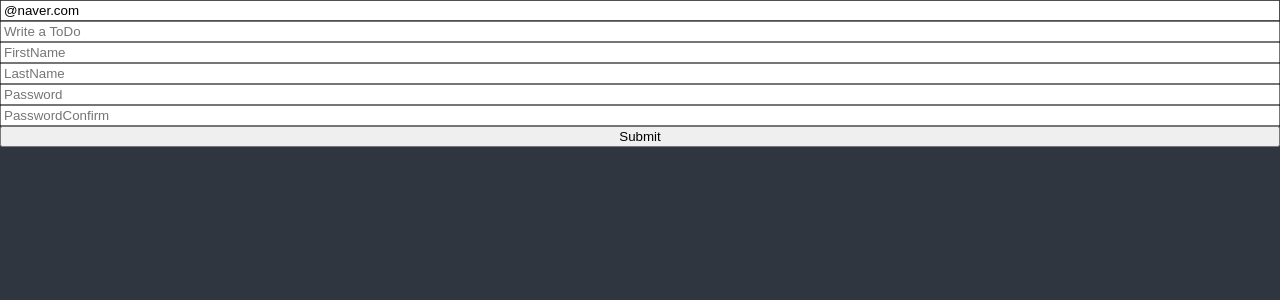
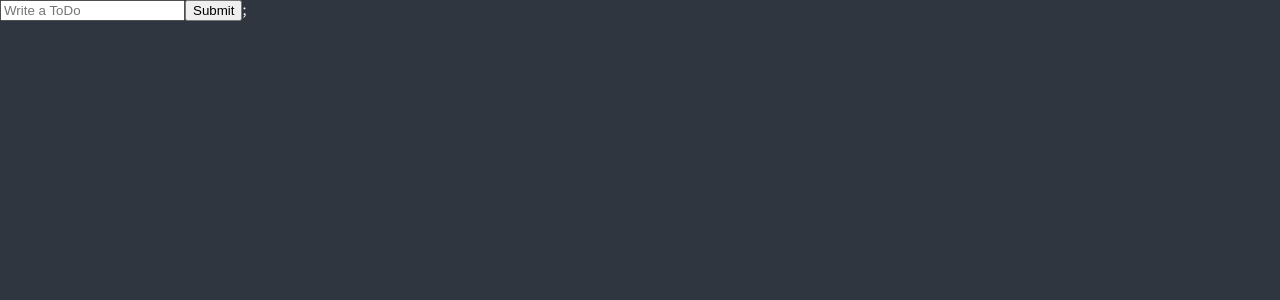
Before and after one commit to hs04111/react_second_challenge_todo, a React (Create React App) app: page / in a window 1280 px wide. Shown: the top 300 px of the page. Built offline with nearby package versions, Linux system fonts and the light colour scheme.

Commit message:
ToDo List: global state and refactoring

```diff
--- a/src/App.tsx
+++ b/src/App.tsx
@@ -1,7 +1,7 @@
 import React, { useState } from 'react';
 import styled, { createGlobalStyle } from 'styled-components';
 import { darkTheme } from './theme';
-import ToDoList from './ToDoList';
+import ToDoList from './Components/ToDoList';
 
 const GlobalStyle = createGlobalStyle`
 
--- /dev/null
+++ b/src/Components/CreateToDo.tsx
@@ -0,0 +1,31 @@
+import { useForm } from 'react-hook-form';
+import { useSetRecoilState } from 'recoil';
+import { toDosState } from '../atoms';
+
+interface IForm {
+  toDo: string;
+}
+
+function CreateToDo() {
+  const { register, handleSubmit, setValue } = useForm<IForm>();
+  const setToDos = useSetRecoilState(toDosState);
+  const handleValid = ({ toDo }: IForm) => {
+    setValue('toDo', '');
+    setToDos((oldToDos) => [
+      { text: toDo, id: Date.now(), category: 'TO_DO' },
+      ...oldToDos,
+    ]);
+  };
+  return (
+    <form onSubmit={handleSubmit(handleValid)}>
+      <input
+        {...register('toDo', { required: 'Please write a to do' })}
+        placeholder="Write a ToDo"
+        type="text"
+      />
+      <button>Submit</button>;
+    </form>
+  );
+}
+
+export default CreateToDo;
--- /dev/null
+++ b/src/Components/ToDo.tsx
@@ -0,0 +1,14 @@
+import { IToDo } from '../atoms';
+
+function ToDo({ text }: IToDo) {
+  return (
+    <li>
+      <span>{text}</span>
+      <button>To Do</button>
+      <button>Doing</button>
+      <button>Done</button>
+    </li>
+  );
+}
+
+export default ToDo;
--- /dev/null
+++ b/src/Components/ToDoList.tsx
@@ -0,0 +1,22 @@
+import React from 'react';
+import { useRecoilValue } from 'recoil';
+import { toDosState } from '../atoms';
+import CreateToDo from './CreateToDo';
+import ToDo from './ToDo';
+
+function ToDoList() {
+  const toDos = useRecoilValue(toDosState);
+
+  return (
+    <div>
+      <CreateToDo />
+      <ul>
+        {toDos.map((todo) => (
+          <ToDo key={todo.id} {...todo} />
+        ))}
+      </ul>
+    </div>
+  );
+}
+
+export default ToDoList;
--- a/src/ToDoList.tsx
+++ /dev/null
@@ -1,151 +0,0 @@
-import React, { useState } from 'react';
-import { useForm } from 'react-hook-form';
-
-// function ToDoList() {
-//   const [toDo, setToDo] = useState('');
-
-//   const onChange = (e: React.ChangeEvent<HTMLInputElement>) => {
-//     setToDo(e.currentTarget.value);
-//   };
-
-//   const onSubmit = (e: React.FormEvent<HTMLFormElement>) => {
-//     e.preventDefault();
-//     console.log(toDo);
-//   };
-
-//   return (
-// <div>
-//   <form onSubmit={onSubmit}>
-//     <input
-//       value={toDo}
-//       onChange={onChange}
-//       placeholder="Write a ToDo"
-//       type="text"
-//     />
-//     <button>Submit</button>
-//   </form>
-// </div>
-//   );
-// }
-
-interface IForm {
-  Email: string;
-  toDo: string;
-  FirstName: string;
-  LastName?: string;
-  Password: string;
-  PasswordConfirm: string;
-  extraErr?: string;
-}
-
-function ToDoList() {
-  const {
-    register,
-    handleSubmit,
-    setError,
-    formState: { errors },
-  } = useForm<IForm>({
-    defaultValues: {
-      Email: '@naver.com',
-    },
-  });
-  const onValid = (data: IForm) => {
-    if (data.Password !== data.PasswordConfirm) {
-      setError(
-        'PasswordConfirm',
-        { message: 'Passwords are not the same' },
-        { shouldFocus: true },
-      );
-    }
-  };
-  return (
-    <div>
-      <form
-        style={{ display: 'flex', flexDirection: 'column' }}
-        onSubmit={handleSubmit(onValid)}
-      >
-        <input
-          {...register('Email', {
-            required: 'Email required',
-            pattern: {
-              value: /^[A-Za-z0-9._%+-]+@naver.com$/,
-              message: 'Only naver mail',
-            },
-          })}
-          placeholder="Email"
-          type="text"
-        />
-        <span>{errors?.Email?.message}</span>
-        <input
-          {...register('toDo', {
-            required: 'ToDo is required',
-            minLength: {
-              value: 5,
-              message: 'Your ToDo is too short.',
-            },
-          })}
-          placeholder="Write a ToDo"
-          type="text"
-        />
-        <span>{errors?.toDo?.message}</span>
-        <input
-          {...register('FirstName', {
-            required: 'Write here',
-            minLength: {
-              value: 3,
-              message: 'Min length 3',
-            },
-            validate: {
-              noNico: (value) =>
-                value.includes('nico') ? 'no nico allowed' : true,
-              noNick: (value) =>
-                value.includes('nick') ? 'no nick allowed' : true,
-            },
-          })}
-          placeholder="FirstName"
-          type="text"
-        />
-        <span>{errors?.FirstName?.message}</span>
-        <input
-          {...register('LastName', {
-            minLength: {
-              value: 3,
-              message: 'Min length 3',
-            },
-          })}
-          placeholder="LastName"
-          type="text"
-        />
-        <span>{errors?.LastName?.message}</span>
-
-        <input
-          {...register('Password', {
-            minLength: {
-              value: 3,
-              message: 'Min length 3',
-            },
-          })}
-          placeholder="Password"
-          type="password"
-        />
-        <span>{errors?.Password?.message}</span>
-
-        <input
-          {...register('PasswordConfirm', {
-            minLength: {
-              value: 3,
-              message: 'Min length 3',
-            },
-          })}
-          placeholder="PasswordConfirm"
-          type="password"
-        />
-        <span>{errors?.PasswordConfirm?.message}</span>
-        <span>{errors?.extraErr?.message}</span>
-        <button>Submit</button>
-      </form>
-    </div>
-  );
-}
-
-export default ToDoList;
--- /dev/null
+++ b/src/atoms.tsx
@@ -0,0 +1,12 @@
+import { atom } from 'recoil';
+
+export interface IToDo {
+  text: string;
+  id: number;
+  category: 'TO_DO' | 'DOING' | 'DONE';
+}
+
+export const toDosState = atom<IToDo[]>({
+  key: 'toDoList',
+  default: [],
+});
```
